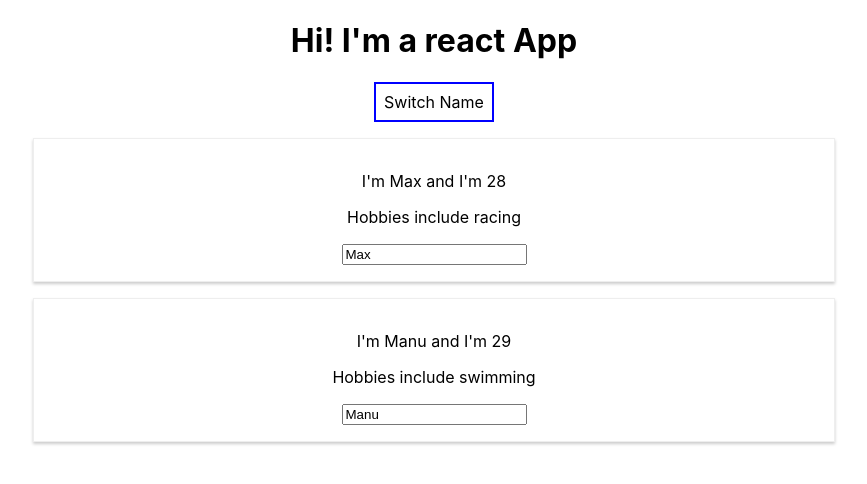
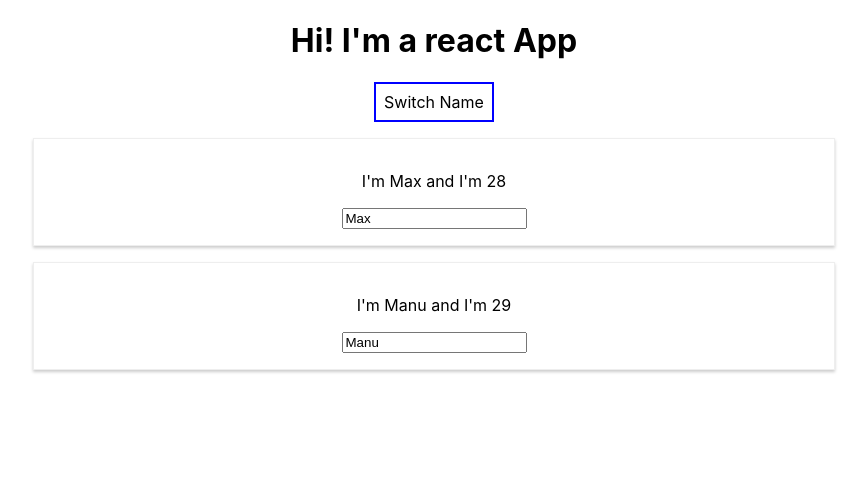
Before and after one commit to GMadorell/react-the-complete-guide-course, a React (Create React App) app in the folder on_course/: page / in a window 1280 px wide. Both pictures are taken after a click on the button "Switch Name". Shown: the top 484 px of the page, without its empty margins (206-1073 px from the left). Built offline with nearby package versions, Linux system fonts and the light colour scheme.

Commit message:
Convert persons hardcoded div to use map over the persons state and output a component per each element in the persons array

```diff
--- a/on_course/src/App.js
+++ b/on_course/src/App.js
@@ -64,20 +64,9 @@
     if (this.state.showPersons === true) {
       persons = (
         <div>
-          <Person
-            name={this.state.persons[0].name}
-            age={this.state.persons[0].age}
-          >
-            Hobbies include racing
-          </Person>
-          <Person
-            name={this.state.persons[1].name}
-            age={this.state.persons[1].age}
-            click={this.switchNameHandler.bind(this, "Max Power")}
-            changed={this.nameChangedHandler}
-          >
-            Hobbies include swimming
-          </Person>
+          {this.state.persons.map(person => {
+            return <Person name={person.name} age={person.age} />;
+          })}
         </div>
       );
     }
```
